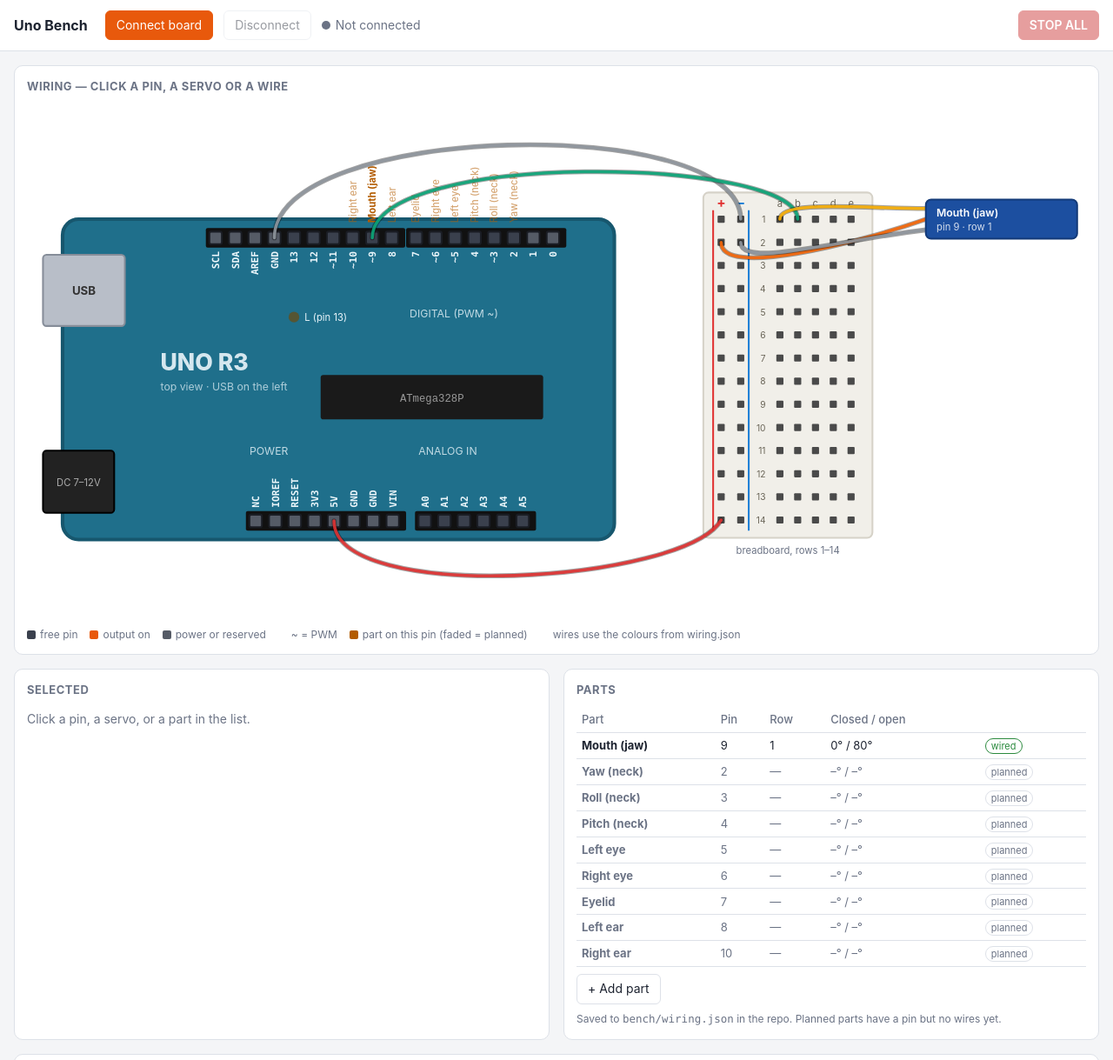
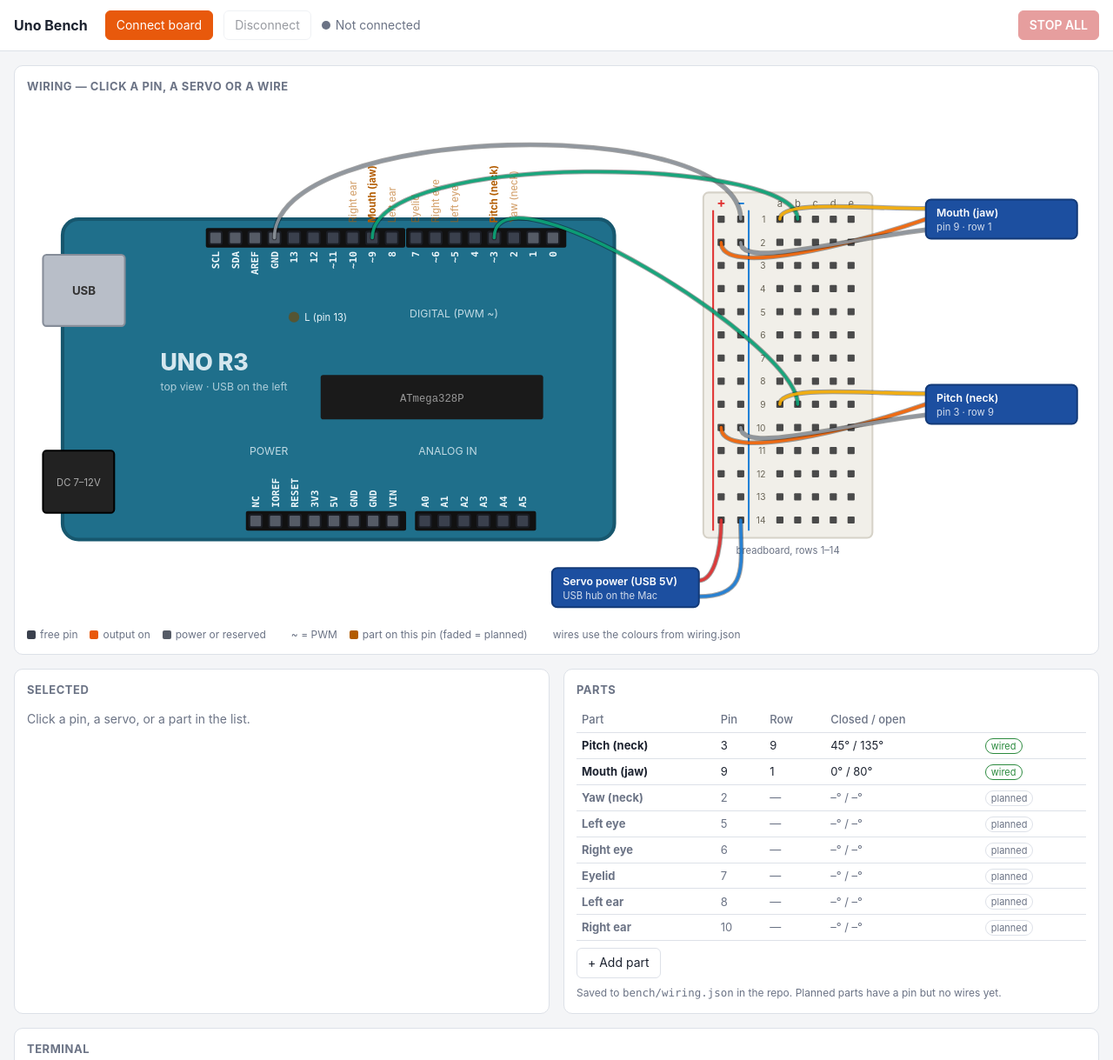
Before and after one commit to DannyDuckschDev/robotdog, a plain HTML site: page bench/index.html in a window 1280 px wide. Shown: the top 1219 px of the page at 87% size. Drawn offline with Linux system fonts and the light colour scheme.

Commit message:
Neck pitch servo on pin 3, row 9; remove roll for now

```diff
--- a/bench/index.html
+++ b/bench/index.html
@@ -374,6 +374,17 @@
       const hy = rowY(rows - 1);
       wire(`M${g.x},${g.y} C${g.x},${g.y + 110} ${BB.minus - 30},${hy + 80} ${BB.minus},${hy}`, pw.GND.color);
     }
+  }
+  // Separate servo supply (USB cable with jumper ends) feeding the strips from below.
+  if (pw.supply) {
+    const hy = rowY(rows), bx = 590, by = 432, bw = 165;
+    wire(`M${bx + bw},${by + 14} C${BB.plus - 10},${by + 14} ${BB.plus},${hy + 40} ${BB.plus},${hy}`, pw.supply.plus || 'red');
+    wire(`M${bx + bw},${by + 32} C${BB.minus + 10},${by + 32} ${BB.minus},${hy + 50} ${BB.minus},${hy}`, pw.supply.minus || 'blue');
+    const g = el('g', { class: 'servo-box' });
+    el('rect', { x: bx, y: by, width: bw, height: 44, rx: 6 }, g);
+    el('text', { x: bx + 12, y: by + 19 }, g).textContent = pw.supply.name || 'Servo power (USB 5V)';
+    el('text', { class: 'sub', x: bx + 12, y: by + 35 }, g).textContent = pw.supply.source || '';
+    el('title', {}, g).textContent = 'Feeds the + and − strips for the servos. The Uno\'s 5V is not connected to the strips; its GND is.';
   }
   // Each wired part: Uno pin -> hole b<row>.
   for (const p of wiring.parts.filter(isWired)) {
--- a/bench/wiring.json
+++ b/bench/wiring.json
@@ -1,8 +1,10 @@
 {
   "power": {
-    "5V": {
-      "rail": "+",
-      "color": "red"
+    "supply": {
+      "name": "Servo power (USB 5V)",
+      "source": "USB hub on the Mac",
+      "plus": "red",
+      "minus": "blue"
     },
     "GND": {
       "rail": "-",
@@ -35,18 +37,20 @@
       "planned": true
     },
     {
-      "id": "roll",
-      "name": "Roll (neck)",
-      "type": "servo",
-      "pin": 3,
-      "planned": true
-    },
-    {
       "id": "pitch",
       "name": "Pitch (neck)",
       "type": "servo",
-      "pin": 4,
-      "planned": true
+      "pin": 3,
+      "row": 9,
+      "closed": 45,
+      "open": 135,
+      "speed": 50,
+      "wires": {
+        "link": "green",
+        "signal": "yellow",
+        "power": "orange",
+        "ground": "grey"
+      }
     },
     {
       "id": "eye-l",
```
Also changed, not shown: docs/images/setup/00-elegoo-uno-r3.jpg (added), docs/images/setup/12-usb-5v-power-cable.jpg (added), docs/images/setup/13-neck-yaw-servo-in-base.jpg (added), docs/images/setup/14-neck-pitch-mechanism.jpg (added), docs/images/setup/15-breadboard-before-usb-power.jpg (added), 8 other files.
